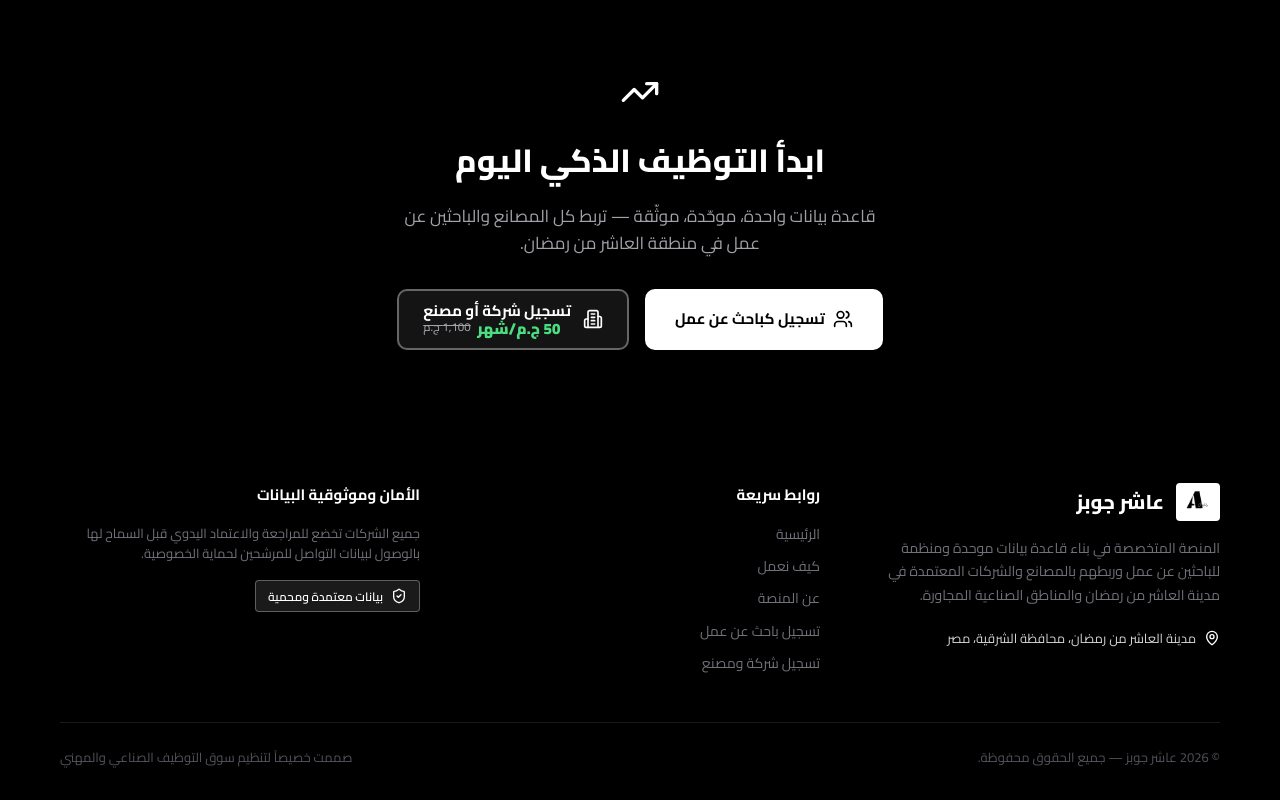
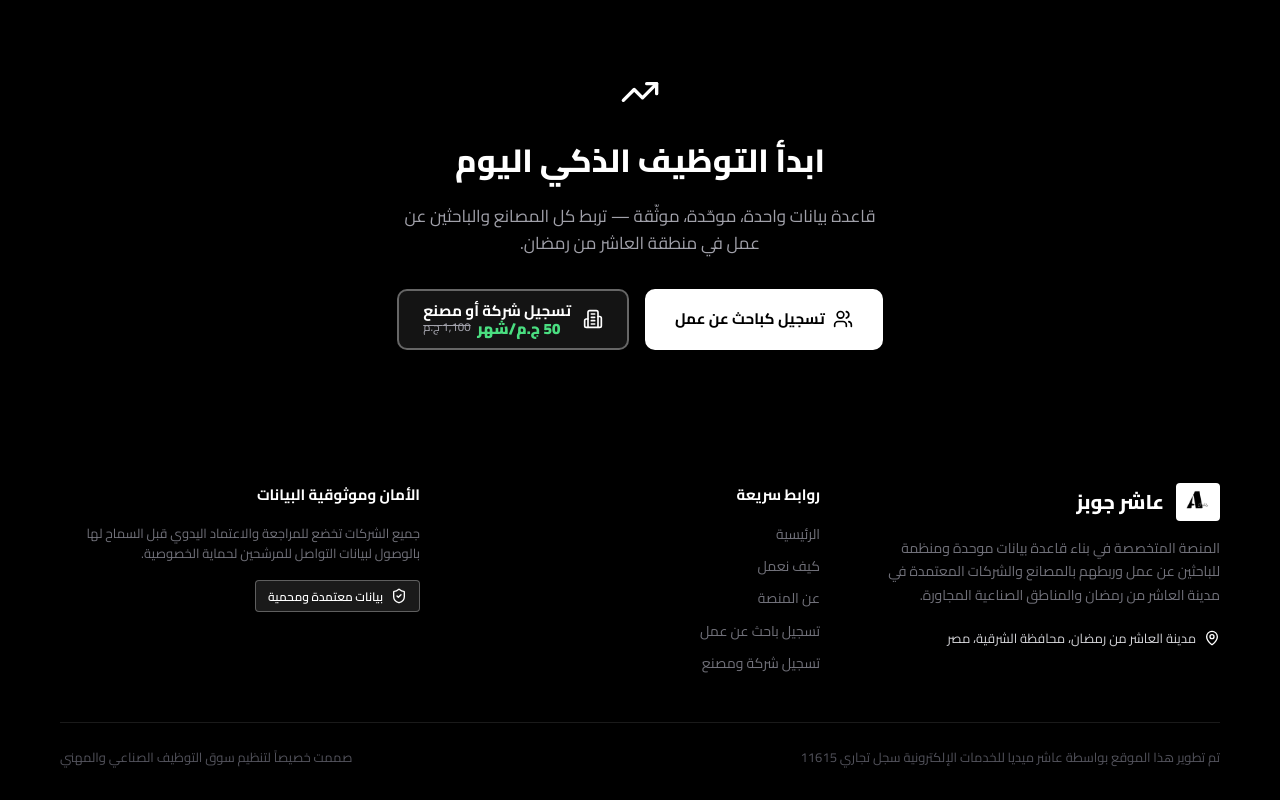
Before and after one commit to om295-cell/asher-jobs-frontend, a React (Vite) app: page / in a window 1280 px wide. Shown: the part 1801-2601 px from the top of the page. Built offline with nearby package versions, Linux system fonts and the light colour scheme; no server answers.

Commit message:
fix: remove uncategorized and update footer attribution text

```diff
--- a/src/components/layout/Footer.jsx
+++ b/src/components/layout/Footer.jsx
@@ -110,7 +110,9 @@ export default function Footer() {
           }}
         >
           <div>
-            © {new Date().getFullYear()} {t('brandName')} — {isRtl ? 'جميع الحقوق محفوظة' : 'All rights reserved'}.
+            {isRtl
+              ? 'تم تطوير هذا الموقع بواسطة عاشر ميديا للخدمات الإلكترونية سجل تجاري 11615'
+              : 'Developed by Asher Media for Electronic Services — Commercial Register 11615'}
           </div>
           <div>
             {isRtl
--- a/src/pages/admin/AdminCategories.jsx
+++ b/src/pages/admin/AdminCategories.jsx
@@ -36,7 +36,10 @@ export default function AdminCategories() {
   const loadCategories = () => {
     setLoading(true)
     adminApi.listCategories()
-      .then(res => setCategories(res.data?.data || []))
+      .then(res => {
+        const list = (res.data?.data || []).filter(c => c.name !== 'Uncategorized' && c.nameAr !== 'غير مصنف')
+        setCategories(list)
+      })
       .catch(err => showToast(err.response?.data?.message || 'Failed to load categories', 'error'))
       .finally(() => setLoading(false))
   }
--- a/src/pages/public/CandidateRegisterPage.jsx
+++ b/src/pages/public/CandidateRegisterPage.jsx
@@ -41,7 +41,9 @@ export default function CandidateRegisterPage() {
 
   useEffect(() => {
     jobsApi.getCategories().then(res => {
-      if (res.data?.success) setCategories(res.data.data)
+      if (res.data?.success) {
+        setCategories((res.data.data || []).filter(c => c.name !== 'Uncategorized' && c.nameAr !== 'غير مصنف'))
+      }
     }).catch(() => {})
     jobsApi.getJobs().then(res => {
       if (res.data?.success) setJobs(res.data.data)
--- a/src/pages/public/HomePage.jsx
+++ b/src/pages/public/HomePage.jsx
@@ -122,7 +122,10 @@ export default function HomePage() {
       .then(([catsRes, jobsRes]) => {
         if (!isMounted) return
         if (catsRes?.data?.data) {
-          const sortedCats = [...catsRes.data.data].sort((a, b) => (a.sortOrder ?? 0) - (b.sortOrder ?? 0))
+          const validCats = catsRes.data.data.filter(
+            (c) => c.name !== 'Uncategorized' && c.nameAr !== 'غير مصنف'
+          )
+          const sortedCats = [...validCats].sort((a, b) => (a.sortOrder ?? 0) - (b.sortOrder ?? 0))
           setCategories(sortedCats)
         }
         if (jobsRes?.data?.data) {
```
